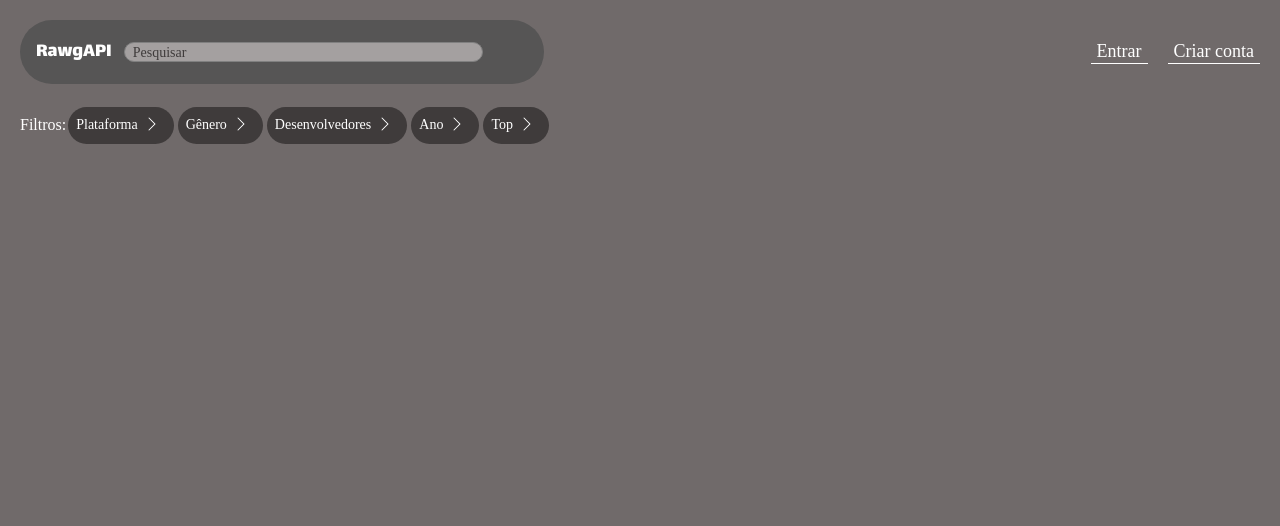
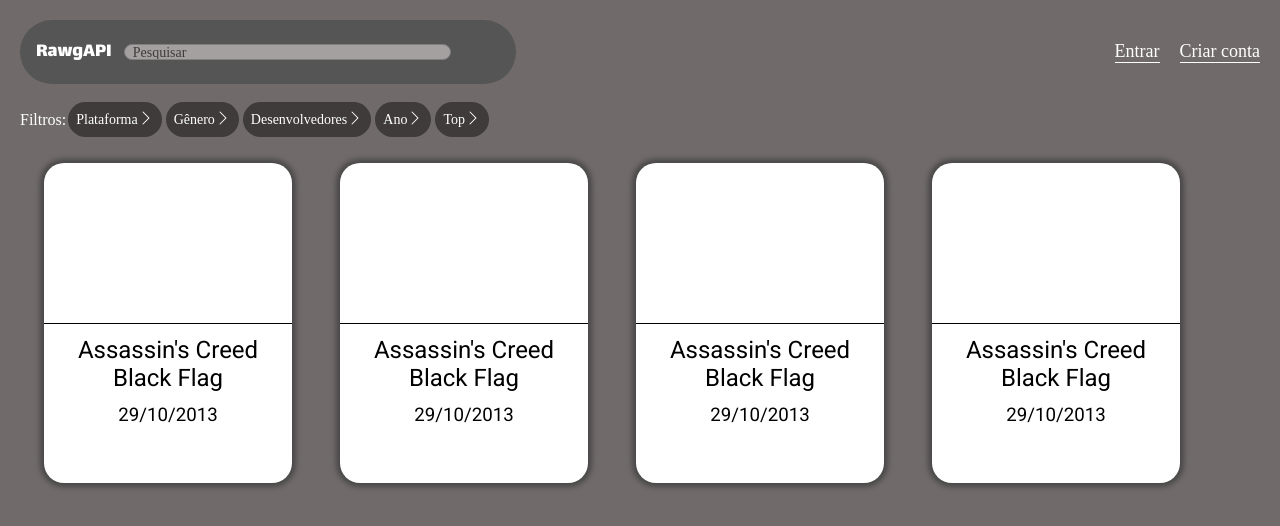
Before and after one commit to lucccxs/RawgAPI, a React (Vite) app: page / in a window 1280 px wide. Shown: the top 526 px of the page. Built offline with nearby package versions, Linux system fonts and the light colour scheme; a web font is replaced by a local one.

Commit message:
Cards estáticos

```diff
--- a/index.html
+++ b/index.html
@@ -10,6 +10,9 @@
     <link rel="preconnect" href="https://fonts.googleapis.com">
     <link rel="preconnect" href="https://fonts.gstatic.com" crossorigin>
     <link href="https://fonts.googleapis.com/css2?family=Alef:wght@400;700&display=swap" rel="stylesheet">
+    <link rel="preconnect" href="https://fonts.googleapis.com">
+    <link rel="preconnect" href="https://fonts.gstatic.com" crossorigin>
+    <link href="https://fonts.googleapis.com/css2?family=Roboto:ital,wght@0,100..900;1,100..900&display=swap" rel="stylesheet">
     <title>rawgapi</title>
   </head>
   <body>
--- a/src/App.jsx
+++ b/src/App.jsx
@@ -1,8 +1,18 @@
+import GameCard from "./components/Cards/"
 import Home from "./Templates/Home"
 
 function App() {
   return(
-    <Home/>
+    <>
+      <Home/>
+      <div className="pai-cards">
+        <GameCard/>
+        <GameCard/>
+        <GameCard/>
+        <GameCard/>
+      </div>
+    </>
+
   )
 }
 
--- a/src/Templates/Home/index.jsx
+++ b/src/Templates/Home/index.jsx
@@ -1,5 +1,5 @@
 import "./style/style.css"
-function Home() {
+export default function Home(){
     return(
 
         <>
@@ -58,9 +58,6 @@
                     </ul>
                 </li>
             </div>
-                        <div className="cards"></div>
         </>
     )
 }
-
-export default Home
--- a/src/components/Cards/index.jsx
+++ b/src/components/Cards/index.jsx
@@ -3,11 +3,18 @@
 export default function GameCard({gameImg, gameName, releaseDate, devImg, platformsImg}) {
     return (
         <>
-            <img src={gameImg}/>
-            <img src={platformsImg}/>
-            <h3>{gameName}</h3>
-            <h2>{releaseDate}</h2>
-            <img src={devImg}/>
+            <div className="cards">
+                <div className="imagem-jogo">
+                    <img src={gameImg}/>
+                </div>
+                <hr />
+                <div className="info-jogo">
+                    <img platformsImg/>
+                    <h2>Assassin's Creed Black Flag</h2>
+                    <h3>29/10/2013</h3>
+                    <img devImg/>
+                </div>
+            </div>
         </>
     )
 }
--- a/src/components/Cards/style/style.css
+++ b/src/components/Cards/style/style.css
@@ -1,3 +1,50 @@
-* {
+*{
+    margin: 0;
+    padding: 0;
+    box-sizing: border-box;
+}
+
+.pai-cards{
+    display: flex;
+    flex-direction: row;
+}
+
+.cards{
     background-color: white;
+    width: 20%;
+    height: 20rem;
+    border-radius: 20px;
+    margin: 24px;
+    box-shadow: 0 0 5px 4px rgb(73, 72, 72);
+
 }
+
+.cards .imagem-jogo{
+    padding: 0;
+    height: 50%;
+}
+
+.cards .info-jogo{
+    padding: 0 12px 12px 12px;
+    height: 50%;
+    box-sizing: border-box;
+    display: flex;
+    flex-direction: column;
+    align-items: center;
+    gap: 12px;
+    margin-top: 0;
+}
+
+.cards .info-jogo h3, h2{
+    margin: 0;
+    font-family: "Roboto", "sans-serif";
+    text-align: center;
+    font-weight: 400;
+}
+
+hr{
+    height: 0.5px;
+    border: none;
+    background-color: black;
+    margin: 0;
+}
```
Also changed, not shown: 1 other file (tests, documents, lock files or other folders). Lines whose indentation alone changed are shown as unchanged.
